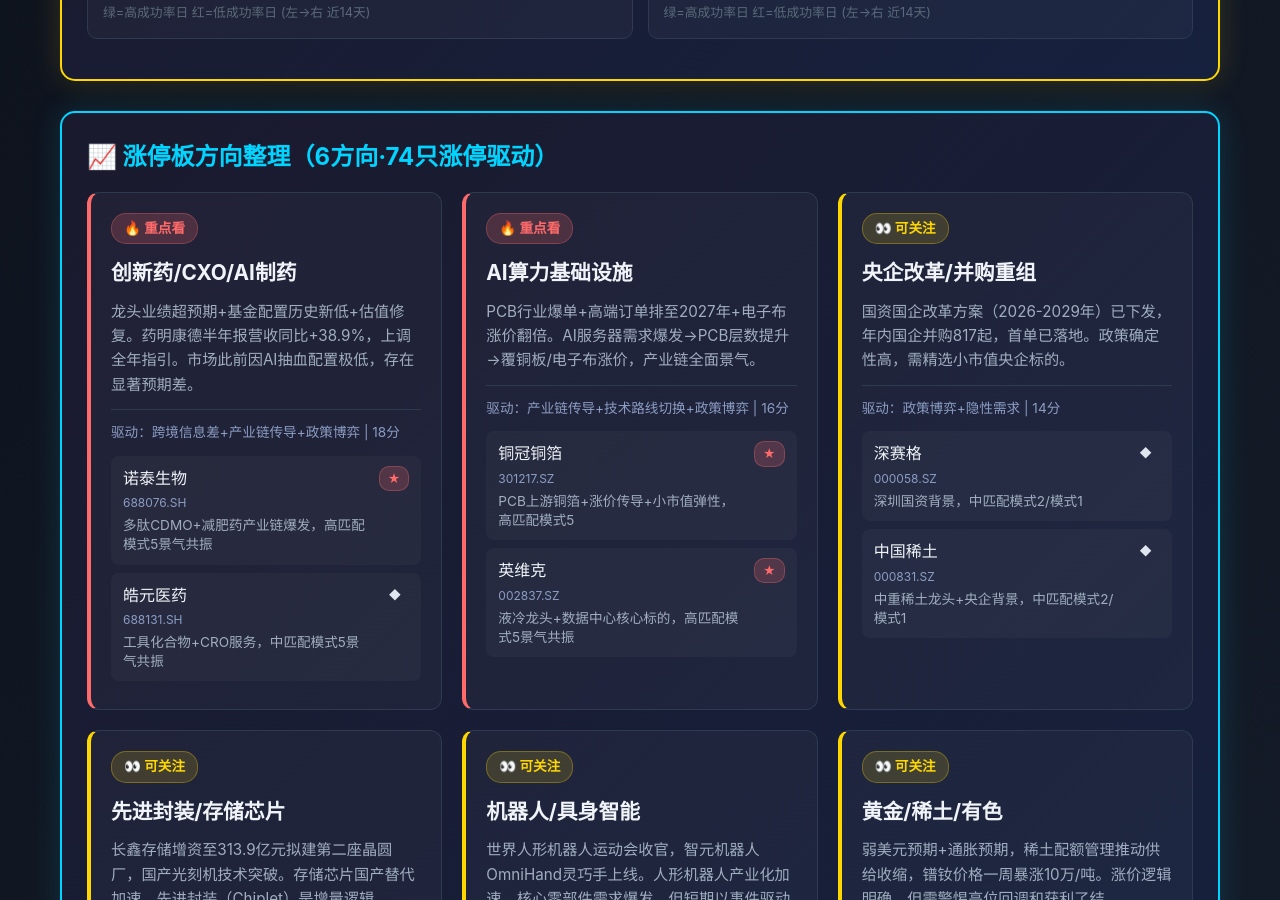
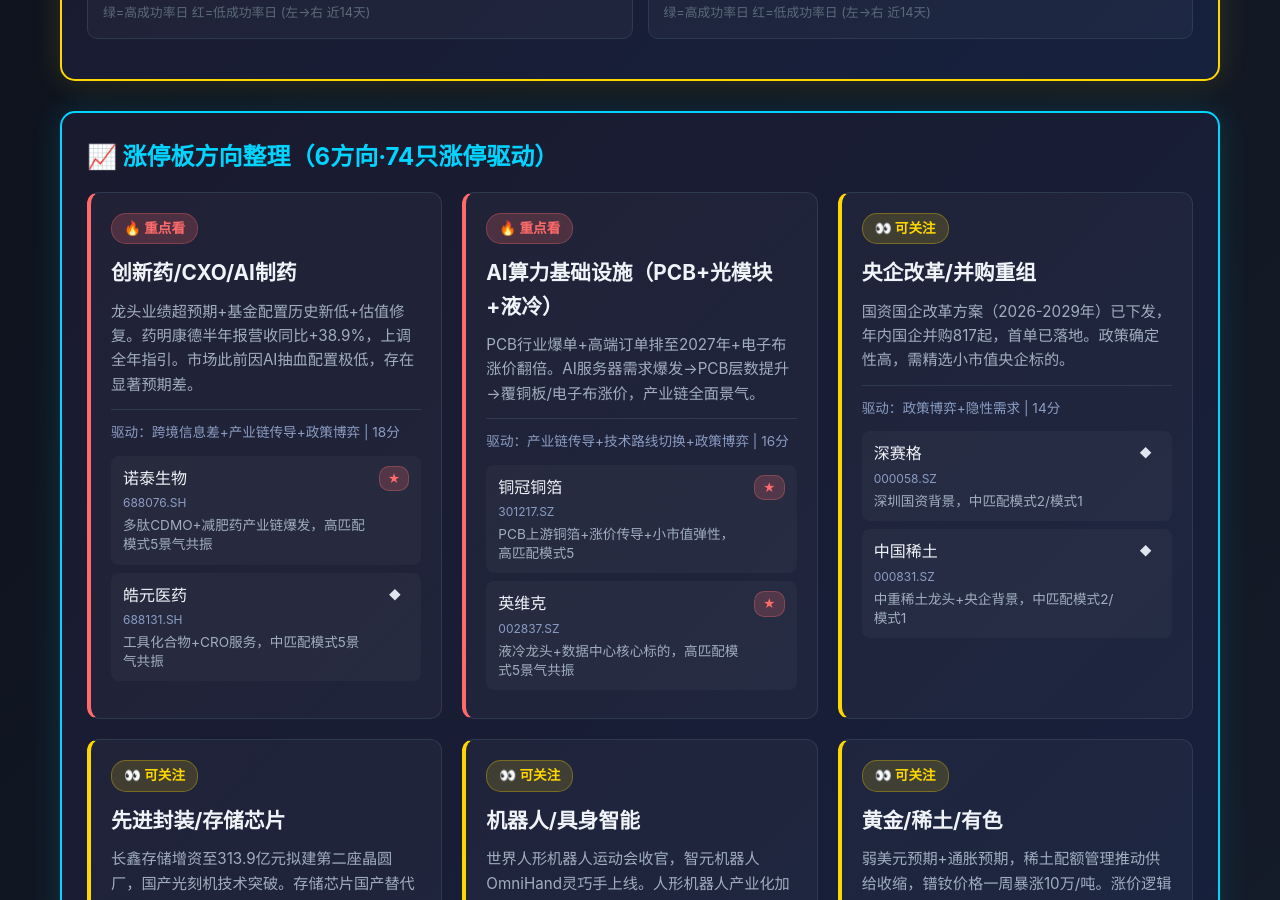
Before and after one commit to xiaoyi0319a/yixue-dashboard, a Jekyll site: the page index.html, which Jekyll copies as it is, in a window 1280 px wide and 900 px high, scrolled down 1570 px. Built offline with Jekyll 4.4.1, drawn with Linux system fonts in a browser that asks for light colours; comment, search, counter and statistics services are not loaded.

Commit message:
fix: 恢复AI算力方向完整标题(PCB+光模块+液冷)

```diff
--- a/index.html
+++ b/index.html
@@ -166,7 +166,7 @@
                 </div>
                 <div class="ztb-card hot">
                     <span class="tag tag-hot">🔥 重点看</span>
-                    <h3>AI算力基础设施</h3>
+                    <h3>AI算力基础设施（PCB+光模块+液冷）</h3>
                     <p>PCB行业爆单+高端订单排至2027年+电子布涨价翻倍。AI服务器需求爆发→PCB层数提升→覆铜板/电子布涨价，产业链全面景气。</p>
                     <div class="ztb-meta">驱动：产业链传导+技术路线切换+政策博弈 | 16分</div>
                     <div class="buzhang-list">
```
